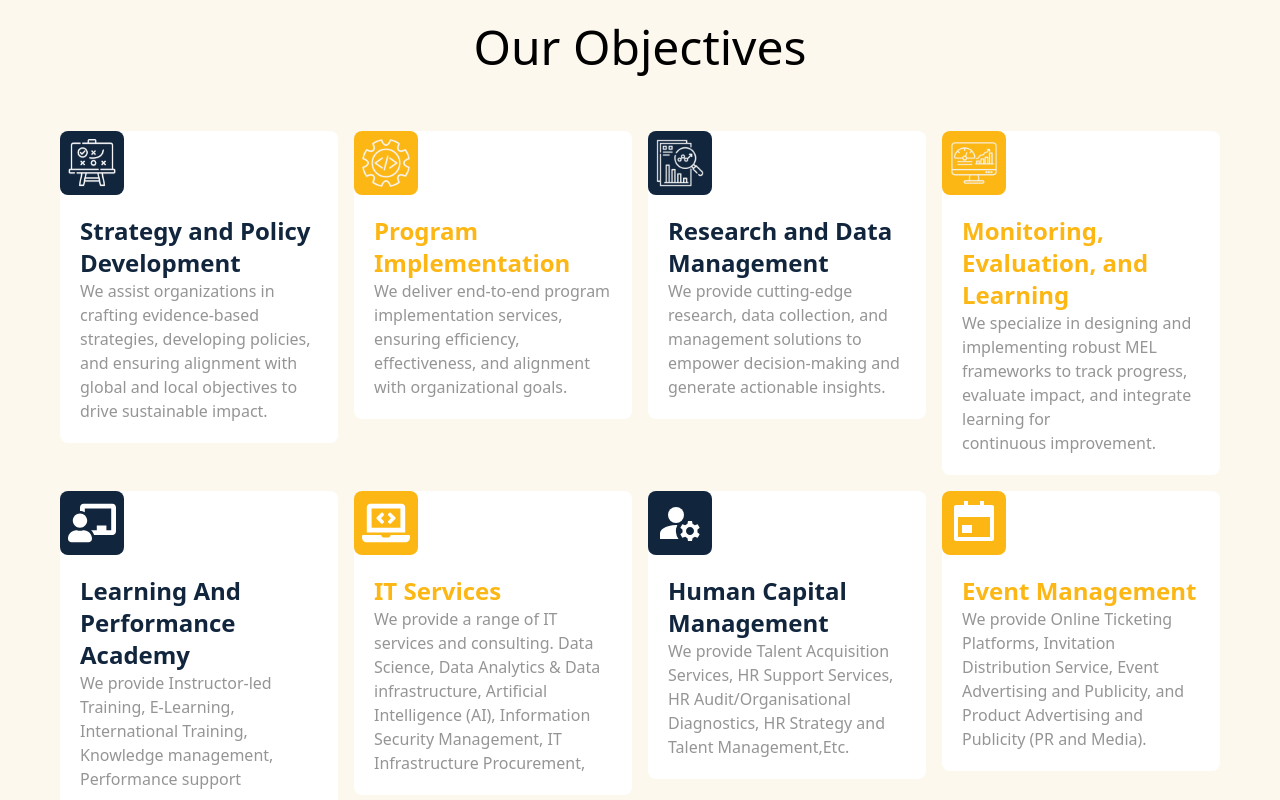
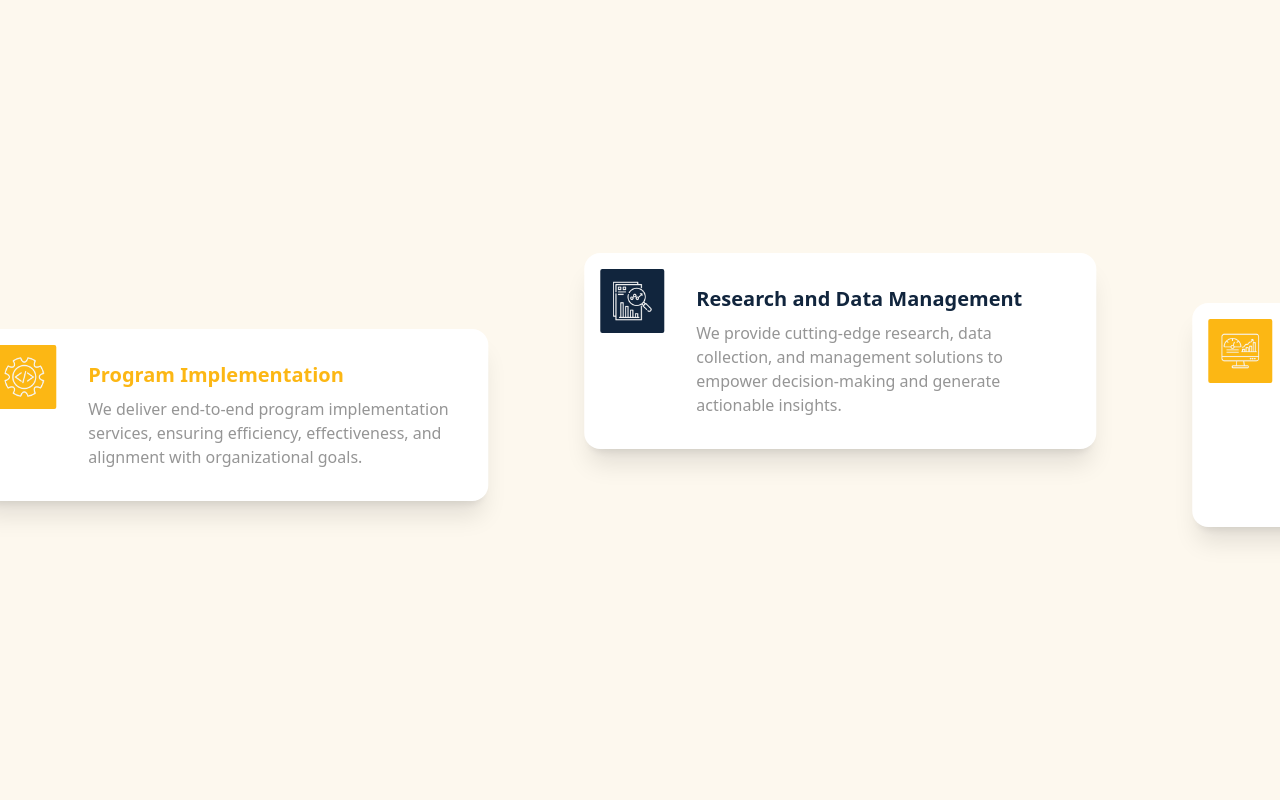
Before and after one commit to amarachi-nwokocha/Nwiko-consulting, a React (Vite) app: page / in a window 1280 px wide. Shown: the part 720-1520 px from the top of the page. Built offline with nearby package versions, Linux system fonts and the light colour scheme.

Commit message:
changes made: NCL added

```diff
--- a/package.json
+++ b/package.json
@@ -10,6 +10,7 @@
     "preview": "vite preview"
   },
   "dependencies": {
+    "framer-motion": "^12.33.0",
     "react": "^18.3.1",
     "react-dom": "^18.3.1",
     "react-icons": "^5.2.1",
--- a/src/Components/Footer.jsx
+++ b/src/Components/Footer.jsx
@@ -47,7 +47,7 @@ const Footer = () => {
 
       <div className=" mt-4 md:mt-0">
         <Link to="/" className="text-yellow font-semibold text-2xl p-1 cursor-pointer">
-            Nwiko consulting
+          NCL
         </Link>
       </div>
     </div>
--- a/src/Components/Header.jsx
+++ b/src/Components/Header.jsx
@@ -5,9 +5,9 @@ const Header = () => {
   return (
     <div className="min-h-[70vh] bg-blend-saturation bg-blue flex flex-col md:flex-row md:justify-between md:items-center md:px-20 px-5 py-10">
       <div className="md:w-2/4 text-white md:mr-8  ">
-        <h2 className="text-4xl mb-5 hover:cursor-pointer w-fit hover:border-b-4 hover:border-b-yellow font-semibold">What is <span className="text-yellow">NWIKO</span> Consulting?</h2>
+        <h2 className="text-4xl mb-5 hover:cursor-pointer w-fit hover:border-b-4 hover:border-b-yellow font-semibold">What is <span className="text-yellow">Nwiko</span> Consulting?</h2>
         <p className="text-start text-lg" >
-          At NWIKO Consulting Limited, we drive innovation and optimize
+          At Nwiko Consulting Limited(NCL), we drive innovation and optimize
           processes through our comprehensive services. Our Business Advisory
           supports strategic planning, operational efficiency, financial
           management, market research, risk management, and mergers and
--- a/src/Components/Mail.jsx
+++ b/src/Components/Mail.jsx
@@ -5,7 +5,7 @@ const Mail = () => {
     <div className='text-center min-h-[40vh] w-full  md:px-10 px-5 pt-10 bg-brightBackGround'>
         <h2 className='text-blue text-center font-bold text-4xl mb-10'>Contact Us</h2>
         <p className='font-semibold text-2xl text-blue'>Partner with us to transform your project from concept to completion. Experience our expertise firsthand — a single trial will exceed your expectations</p>
-       <button className='my-20'>
+       <button className='my-20 border-0 outline-none'>
        <a href="mailto:pnwiko@nwikoconsulting.com?subject=Request%20for%20a%20meeting&body=I%20want%20to%20work%20with%20you." className='bg-blue w-10 h-10 p-4 rounded-md font-semibold text-2xl text-white border-2 border-solid border-yellow'>
     Send Mail
   </a>
--- a/src/Components/Objectives.jsx
+++ b/src/Components/Objectives.jsx
@@ -1,158 +1,166 @@
-import React from "react";
-import { FaChalkboardTeacher } from "react-icons/fa";
-import { FaLaptopCode } from "react-icons/fa";
+import React, { useLayoutEffect, useRef, useState } from "react";
+import { FaChalkboardTeacher, FaLaptopCode } from "react-icons/fa";
 import { MdManageAccounts } from "react-icons/md";
 import { RiCalendarEventFill } from "react-icons/ri";
-import { FaUserGear } from "react-icons/fa6";
-import integration from '../assets/integration.png'
-import strategy from '../assets/strategy.png'
-import research from '../assets/research.png'
-import tracking from '../assets/tracking.png'
-const Objectives = () => {
+
+import integration from "../assets/integration.png";
+import strategy from "../assets/strategy.png";
+import research from "../assets/research.png";
+import tracking from "../assets/tracking.png";
+import { motion, useScroll, useTransform } from "framer-motion";
+
+export default function HorizontalObjectives() {
+  const sectionRef = useRef(null);
+  const trackRef = useRef(null);
+
+  const { scrollYProgress } = useScroll({
+    target: sectionRef,
+    offset: ["start start", "end end"],
+  });
+
+  const [maxTranslateX, setMaxTranslateX] = useState(0);
+
+  useLayoutEffect(() => {
+    const calculate = () => {
+      if (!trackRef.current) return;
+      const trackWidth = trackRef.current.scrollWidth;
+      const viewportWidth = window.innerWidth;
+      setMaxTranslateX(trackWidth - viewportWidth);
+    };
+
+    calculate();
+    window.addEventListener("resize", calculate);
+    return () => window.removeEventListener("resize", calculate);
+  }, []);
+
+  const x = useTransform(scrollYProgress, [0, 1], [0, -maxTranslateX]);
+
+  const objectivesData = [
+    {
+      title: "Strategy and Policy Development",
+      description:
+        "We assist organizations in crafting evidence-based strategies, developing policies, and ensuring alignment with global and local objectives to drive sustainable impact.",
+      image: strategy,
+      color: "blue",
+    },
+    {
+      title: "Program Implementation",
+      description:
+        "We deliver end-to-end program implementation services, ensuring efficiency, effectiveness, and alignment with organizational goals.",
+      image: integration,
+      color: "yellow",
+    },
+    {
+      title: "Research and Data Management",
+      description:
+        "We provide cutting-edge research, data collection, and management solutions to empower decision-making and generate actionable insights.",
+      image: research,
+      color: "blue",
+    },
+    {
+      title: "Monitoring, Evaluation, and Learning",
+      description:
+        "We specialize in designing and implementing robust MEL frameworks to track progress, evaluate impact, and integrate learning for continuous improvement.",
+      image: tracking,
+      color: "yellow",
+    },
+    {
+      title: "Learning And Performance Academy",
+      description:
+        "We provide Instructor-led Training, E-Learning, International Training, Knowledge management, Performance support.",
+      icon: FaChalkboardTeacher,
+      color: "blue",
+    },
+    {
+      title: "IT Services",
+      description:
+        "We provide a range of IT services and consulting. Data Science, Data Analytics & Data infrastructure, Artificial Intelligence (AI), Information Security Management, IT Infrastructure Procurement.",
+      icon: FaLaptopCode,
+      color: "yellow",
+    },
+    {
+      title: "Human Capital Management",
+      description:
+        "We provide Talent Acquisition Services, HR Support Services, HR Audit/Organisational Diagnostics, HR Strategy and Talent Management, etc.",
+      icon: MdManageAccounts,
+      color: "blue",
+    },
+    {
+      title: "Event Management",
+      description:
+        "We provide Online Ticketing Platforms, Invitation Distribution Service, Event Advertising and Publicity, and Product Advertising and Publicity (PR and Media).",
+      icon: RiCalendarEventFill,
+      color: "yellow",
+    },
+  ];
+
   return (
-    <div className="min-h-[70vh] w-fit pb-10 md:px-10 px-5 pt-10 bg-brightBackGround">
-      <div>
-        <h2 className="text-5xl mb-5 hover:cursor-pointer text-bold text-center">
-          Our Objectives{" "}
-        </h2>
+    <section
+      ref={sectionRef}
+      className="relative w-full bg-brightBackGround"
+      style={{ height: `${objectivesData.length * 120}vh` }}
+    >
+      <div className="sticky top-0 h-screen flex items-center overflow-hidden">
+        {/* Horizontal track */}
+        <motion.div
+          ref={trackRef}
+          style={{ x }}
+          className="relative flex items-center gap-8 sm:gap-16 lg:gap-24 px-4 sm:px-8 lg:px-24"
+        >
+          {objectivesData.map((item, index) => {
+            const isTop = index % 2 === 0;
+            const accent = item.color === "blue" ? "#2563eb" : "#eab308";
+
+            return (
+              <motion.div
+                key={index}
+                className="relative flex-shrink-0 w-[90vw] sm:w-[70vw] lg:w-[40vw]"
+                initial={{ opacity: 0, y: isTop ? -30 : 30 }}
+                whileInView={{ opacity: 1, y: 0 }}
+                viewport={{ once: true, margin: "-120px" }}
+                transition={{ duration: 0.6, ease: "easeOut" }}
+              >
+                {/* Card */}
+                <div
+                  className={`relative ${isTop ? "mb-12 sm:mb-16" : "mt-12 sm:mt-16"} bg-white rounded-2xl shadow-xl p-6 sm:p-8`}
+                >
+                  {/* Icon/Image in top-left */}
+                  <div
+                    className={`w-16 h-16 flex items-center justify-center rounded-sm absolute top-4 left-4 ${
+                      item.color === "blue"
+                        ? "bg-blue text-white"
+                        : "bg-yellow text-white"
+                    }`}
+                  >
+                    {item.icon ? (
+                      <item.icon className="text-3xl" />
+                    ) : (
+                      <img
+                        src={item.image}
+                        alt={item.title}
+                        className="h-10 object-contain"
+                      />
+                    )}
+                  </div>
+
+                  {/* Heading with same color as icon, add padding-left to not overlap icon */}
+                  <h3
+                    className={`text-xl font-semibold mb-2 ${
+                      item.color === "blue" ? "text-blue" : "text-yellow"
+                    } pl-20`} // 16 width + extra padding
+                  >
+                    {item.title}
+                  </h3>
+
+                  <p className="text-lightText text-sm sm:text-base leading-relaxed pl-20">
+                    {item.description}
+                  </p>
+                </div>
+              </motion.div>
+            );
+          })}
+        </motion.div>
       </div>
-      <div className="grid md:grid-cols-4 grid-cols-1 gap-4   px-5 pt-10">
-
-      <div className=" w-fit h-fit bg-white border-2 border-lightText md:border-none rounded-lg hover:shadow-[rgba(0,_0,_0,_0.24)_0px_3px_8px] transition-all">
-          <div className="text-white bg-blue p-2 w-16 h-16 rounded-lg">
-           <img src={strategy} className="" />
-           </div>
-          <div className="p-5 flex-1">
-            <h2 className="text-blue font-bold text-2xl">
-            Strategy and Policy Development
-            {" "}
-            </h2>
-            <p className=" text-lightText">
-            We assist organizations in crafting evidence-based strategies, developing policies, and ensuring alignment with global and local objectives to drive sustainable impact.
-
-            </p>
-          </div>
-        </div>
-        <div className=" w-fit h-fit bg-white border-2 border-lightText md:border-none rounded-lg hover:shadow-[rgba(0,_0,_0,_0.24)_0px_3px_8px] transition-all">
-          <div className=" text-white bg-yellow p-2 w-16 h-16 rounded-lg ">
-          <img src={integration} className="" />
-          </div>
-          <div className="p-5 flex-1">
-            <h2 className="text-yellow font-bold text-2xl">
-            Program Implementation
-            {" "}
-            </h2>
-            <p className=" text-lightText">
-            We deliver end-to-end program implementation services, ensuring efficiency, effectiveness, and alignment with organizational goals.
-
-
-            </p>
-          </div>
-        </div>
-        <div className=" w-fit h-fit bg-white border-2 border-lightText md:border-none rounded-lg hover:shadow-[rgba(0,_0,_0,_0.24)_0px_3px_8px] transition-all">
-          <div className=" bg-blue p-2 w-16 h-16 rounded-lg ">
-          <img src={research} className="" />
-          </div>
-          <div className="p-5 flex-1">
-            <h2 className="text-blue font-bold text-2xl">
-            Research and Data Management
-            {" "}
-            </h2>
-            <p className=" text-lightText">
-            We provide cutting-edge research, data collection, and management solutions to empower decision-making and generate actionable insights.
-
-            </p>
-          </div>
-        </div>
-        <div className=" w-fit h-fit bg-white border-2 border-lightText md:border-none rounded-lg hover:shadow-[rgba(0,_0,_0,_0.24)_0px_3px_8px] transition-all">
-        <div className=" bg-yellow p-2 w-16 h-16 rounded-lg ">
-        <img src={tracking} className="" />
-          </div>
-          <div className="p-5 flex-1">
-            <h2 className="text-yellow font-bold text-2xl">
-            Monitoring, Evaluation, and Learning
-            {" "}
-            </h2>
-            <p className=" text-lightText">
-            We specialize in designing and implementing robust MEL frameworks to track progress, evaluate impact, and integrate learning for continuous improvement.
-            </p>
-          </div>
-        </div>
-
-        <div className=" w-fit h-fit bg-white border-2 border-lightText md:border-none rounded-lg hover:shadow-[rgba(0,_0,_0,_0.24)_0px_3px_8px] transition-all">
-          <div className="  ">
-            <FaChalkboardTeacher
-              size={30}
-              className="text-white bg-blue p-2 w-16 h-16 rounded-lg"
-            />
-          </div>
-          <div className="p-5 flex-1">
-            <h2 className="text-blue font-bold text-2xl">
-              Learning And Performance Academy{" "}
-            </h2>
-            <p className=" text-lightText">
-              We provide Instructor-led Training, E-Learning, International
-              Training, Knowledge management, Performance support
-            </p>
-          </div>
-        </div>
-        {/* card 2 */}
-        <div className=" w-fit h-fit bg-white border-2 border-lightText md:border-none rounded-lg hover:shadow-[rgba(0,_0,_0,_0.24)_0px_3px_8px] transition-all">
-          <div className="  ">
-            <FaLaptopCode
-              size={30}
-              className="text-white bg-yellow p-2 w-16 h-16 rounded-lg"
-            />
-          </div>
-          <div className="p-5">
-            <h2 className="text-yellow font-bold text-2xl">IT Services</h2>
-            <p className=" text-lightText">
-              We provide a range of IT services and consulting. Data Science,
-              Data Analytics & Data infrastructure, Artificial Intelligence
-              (AI), Information Security Management, IT Infrastructure
-              Procurement,
-            </p>
-          </div>
-        </div>
-        {/* card 3 */}
-        <div className=" w-fit h-fit bg-white border-2 border-lightText md:border-none rounded-lg hover:shadow-[rgba(0,_0,_0,_0.24)_0px_3px_8px] transition-all">
-          <div className="  ">
-            <MdManageAccounts
-              size={30}
-              className="text-white bg-blue p-2 w-16 h-16 rounded-lg"
-            />
-          </div>
-          <div className="p-5">
-            <h2 className="text-blue font-bold text-2xl">
-              Human Capital Management
-            </h2>
-            <p className=" text-lightText">
-              We provide Talent Acquisition Services, HR Support Services, HR
-              Audit/Organisational Diagnostics, HR Strategy and Talent
-              Management,Etc.
-            </p>
-          </div>
-        </div>
-        {/* card 4 */}
-        <div className=" w-fit h-fit bg-white border-2 border-lightText md:border-none rounded-lg hover:shadow-[rgba(0,_0,_0,_0.24)_0px_3px_8px] transition-all">
-          <div className="  ">
-            <RiCalendarEventFill
-              size={30}
-              className="text-white bg-yellow p-2 w-16 h-16 rounded-lg"
-            />
-          </div>
-          <div className="p-5">
-            <h2 className="text-yellow font-bold text-2xl">Event Management </h2>
-            <p className=" text-lightText">
-              We provide Online Ticketing Platforms, Invitation Distribution
-              Service, Event Advertising and Publicity, and Product Advertising
-              and Publicity (PR and Media).
-            </p>
-          </div>
-        </div>
-      </div>
-    </div>
+    </section>
   );
-};
-
-export default Objectives;
+}
--- a/src/Components/Reasons.jsx
+++ b/src/Components/Reasons.jsx
@@ -7,8 +7,8 @@ const Reasons = () => {
   return (
     <div className="min-h-[70vh] md:px-10 px-5 pt-10 bg-brightBackGround">
       <div className="md:px-20 px-5  py-10">
-        <h2 className="text-4xl mb-5 hover:cursor-pointer w-fit hover:border-b-4 hover:border-b-blue font-semibold">
-          Why <span className="text-yellow">NWIKO</span> Consulting ?
+        <h2 className="text-4xl mb-5 hover:cursor-pointer w-fit hover:border-b-4 hover:border-b-blue font-bold">
+          Why <span className="text-yellow">NCL</span> ?
         </h2>
         <p className="text-start text-lg leading-tight">
           We believe that our clients' success is our success; we believe in
@@ -59,7 +59,7 @@ const Reasons = () => {
             </div>
             <div>
               <p className="text-lg leading-tight pb-9">
-                NWIKO Consulting outsources experienced Project Manager to many
+                NCL outsources experienced Project Manager to many
                 worldwide elite enterprises. Experience our Project Management
                 Services that shall be embedded in our proposed services.
               </p>
--- a/src/Components/ValueCard.jsx
+++ b/src/Components/ValueCard.jsx
@@ -40,7 +40,7 @@ const ValueCard = () => {
             {data.values.map((item, index) => (
                 <div key={index} className='p-5 hover:shadow-[rgba(0,_0,_0,_0.24)_0px_3px_8px] transition-all w-full md:w-[220px]'>
                     <img src={item.image} alt='' className='h-20  mb-5' />
-                    <h2 className='text-yellow text-5xl md:text-2xl'>{item.head}</h2>
+                    <h2 className='text-yellow text-4xl font-semibold md:text-2xl'>{item.head}</h2>
                     <p className='text-white text-xl pt-6 md:pt-2 md:text-base'>{item.text}</p>
                 </div>
             ))}
--- /dev/null
+++ b/src/Components/objText.jsx
@@ -0,0 +1,67 @@
+import React from 'react'
+
+const objText = () => {
+     const objectivesData = [
+        {
+          title: "Strategy and Policy Development",
+          description:
+            "We assist organizations in crafting evidence-based strategies, developing policies, and ensuring alignment with global and local objectives to drive sustainable impact.",
+          image: strategy,
+          color: "blue",
+        },
+        {
+          title: "Program Implementation",
+          description:
+            "We deliver end-to-end program implementation services, ensuring efficiency, effectiveness, and alignment with organizational goals.",
+          image: integration,
+          color: "yellow",
+        },
+        {
+          title: "Research and Data Management",
+          description:
+            "We provide cutting-edge research, data collection, and management solutions to empower decision-making and generate actionable insights.",
+          image: research,
+          color: "blue",
+        },
+        {
+          title: "Monitoring, Evaluation, and Learning",
+          description:
+            "We specialize in designing and implementing robust MEL frameworks to track progress, evaluate impact, and integrate learning for continuous improvement.",
+          image: tracking,
+          color: "yellow",
+        },
+        {
+          title: "Learning And Performance Academy",
+          description:
+            "We provide Instructor-led Training, E-Learning, International Training, Knowledge management, Performance support.",
+          icon: FaChalkboardTeacher,
+          color: "blue",
+        },
+        {
+          title: "IT Services",
+          description:
+            "We provide a range of IT services and consulting. Data Science, Data Analytics & Data infrastructure, Artificial Intelligence (AI), Information Security Management, IT Infrastructure Procurement.",
+          icon: FaLaptopCode,
+          color: "yellow",
+        },
+        {
+          title: "Human Capital Management",
+          description:
+            "We provide Talent Acquisition Services, HR Support Services, HR Audit/Organisational Diagnostics, HR Strategy and Talent Management, etc.",
+          icon: MdManageAccounts,
+          color: "blue",
+        },
+        {
+          title: "Event Management",
+          description:
+            "We provide Online Ticketing Platforms, Invitation Distribution Service, Event Advertising and Publicity, and Product Advertising and Publicity (PR and Media).",
+          icon: RiCalendarEventFill,
+          color: "yellow",
+        },
+      ];
+  return (
+    <div>objText</div>
+  )
+}
+
+export default objText
--- a/src/Layout/ObjCard.jsx
+++ b/src/Layout/ObjCard.jsx
@@ -3,7 +3,7 @@ import { FaChalkboardTeacher } from "react-icons/fa";
 
 const ObjCard = (prop) => {
   return (
-    <div className="max-h-fit max-w-fit   border-4 border-yellow rounded-bl-lg rounded-tr-lg text-white font-semibold">
+    <div className="h-70 max-w-fit   border-4 border-yellow rounded-bl-lg rounded-tr-lg text-white font-semibold">
       <img src={prop.img} alt="" width={70} height={70} />
       <div className="p-2">
        <h2 className="text-2xl  ">{prop.name}</h2>
```
Also changed, not shown: src/Components/Team.jsx (+5 -5 lines), 1 other file (tests, documents, lock files or other folders).
